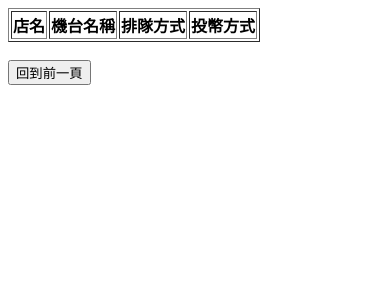
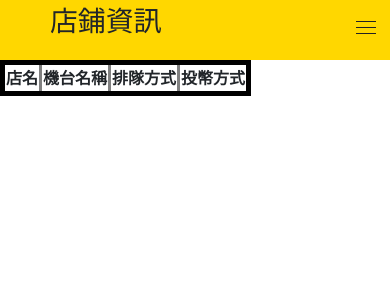
Before and after one commit to ian102991/database_project, a PHP site: page /arcade_cabinet_inform_advanced.php in a window 390 px wide. Shown: the top 300 px of the page. Run offline with PHP 8.4, Linux system fonts and the light colour scheme; data comes from the database, SQL or seed files in the repository; data that the repository does not hold is empty.

Commit message:
Update arcade_cabinet_inform_advanced.php

```diff
--- a/arcade_cabinet_inform_advanced.php
+++ b/arcade_cabinet_inform_advanced.php
@@ -1,3 +1,174 @@
+<!DOCTYPE html>
+<html>
+    <head>
+        <meta charset="utf-8">
+        <link href="https://cdn.jsdelivr.net/npm/bootstrap@5.1.1/dist/css/bootstrap.min.css" rel="stylesheet" integrity="sha384-F3w7mX95PdgyTmZZMECAngseQB83DfGTowi0iMjiWaeVhAn4FJkqJByhZMI3AhiU" crossorigin="anonymous">
+        <title>遊戲機台紀錄系統</title>
+        <style>
+		header {
+			height: 60px;
+			weight: 100px;
+			background-color: Gold;
+		}
+
+		header h1 {
+			position: absolute;
+			left: 50px;
+			line-height: 20px;
+			top:10px;
+		}
+
+		header ul {
+			position: absolute;
+			right: 5vw;
+			top: 10px;
+			line-height: 30px;
+
+		}
+
+		header li {
+			display: inline;
+			margin-right: 4vw;
+		}
+
+		header a {
+			text-decoration: none;
+		}
+
+		header a:hover {
+			text-decoration: underline;
+		}
+
+		.pic {
+			text-align: center;
+		}
+
+		#menu {
+			display: none;
+		}
+
+        table{
+            border: 5px solid black;
+        }
+
+        th, td {
+            border: 3px solid grey;
+        }
+
+		@media screen and (max-width: 768px) {
+			.line {
+				width: 20px;
+				height: 18px;
+				background: #FFF;
+				background-color: Gold;
+				cursor: pointer;
+				display: block;
+				padding: 16px;
+				position: fixed;
+				z-index: 2;
+				right: 20px;
+			}
+
+			.line .menu,
+			.line .menu::before,
+			.line .menu::after {
+				background: #222;
+				content: '';
+				display: block;
+				height: 1px;
+				position: absolute;
+				transition: background ease .3s, top ease .3s .3s, transform ease .3s;
+				width: 20px;
+			}
+
+			.line .menu {
+				left: 18px;
+				top: 27px;
+			}
+
+			.line .menu::before {
+				top: -6px;
+			}
+
+			.line .menu::after {
+				top: 6px;
+			}
+
+			/*
+點選選單變叉叉
+*/
+			#menu:checked+.line .menu {
+				background: transparent;
+			}
+
+			#menu:checked+.line .menu::before {
+				transform: rotate(45deg);
+			}
+
+			#menu:checked+.line .menu::after {
+				transform: rotate(-45deg);
+			}
+
+			#menu:checked+.line .menu::before,
+			#menu:checked+.line .menu::after {
+				top: 0;
+				transition: top ease .3s, transform ease .3s .3s;
+			}
+
+			/*
+選單開合
+*/
+			#menu:checked~.menu-list {
+				width: 200px;
+			}
+
+			.menu-list {
+				width: 0px;
+				height: 100vh;
+				background: #FFF;
+				box-shadow: 0 2px 4px rgba(0, 0, 0, .1);
+				background-color: Gold;
+				padding-top: 60px;
+				position: fixed;
+				z-index: 1;
+				transition: all .6s;
+				overflow: hidden;
+				right: 20px;
+			}
+			.menu-list ul {
+				list-style: none;
+				padding: 0;
+			}
+
+			.menu-list ul>li {
+				display: block;
+				width: 100px;
+			}
+
+			/*
+隱藏核許框
+*/
+			input#menu {
+				display: none;
+			}
+		}
+	</style>
+    </head>
+
+    <body>
+        <header>
+            <input type="checkbox" id="menu">
+            <label for="menu" class="line">
+                <div class="menu"></div>
+            </label>
+            <h1>店鋪資訊</h1>
+            <div class="menu-list">
+			<ul>
+				<li><a href="arcade_cabinet_index.php">回到前一頁</a></li>
+                <li><a href="index_temp.php">回到首頁</a></li>
+			</ul>
+		</div>
+        </header>
         <?php
             header("Content-Type: text/html; charset=utf-8");
             include_once "arcade_connect.php";
@@ -23,5 +194,6 @@
                 echo "</tr>";
             }
             echo "</table>";
-    echo "<br><input type = 'button' onclick = 'history.back()' value = '回到前一頁'></input>";
         ?>
+    </body>
+</html>
```
Lines whose indentation alone changed are shown as unchanged.
